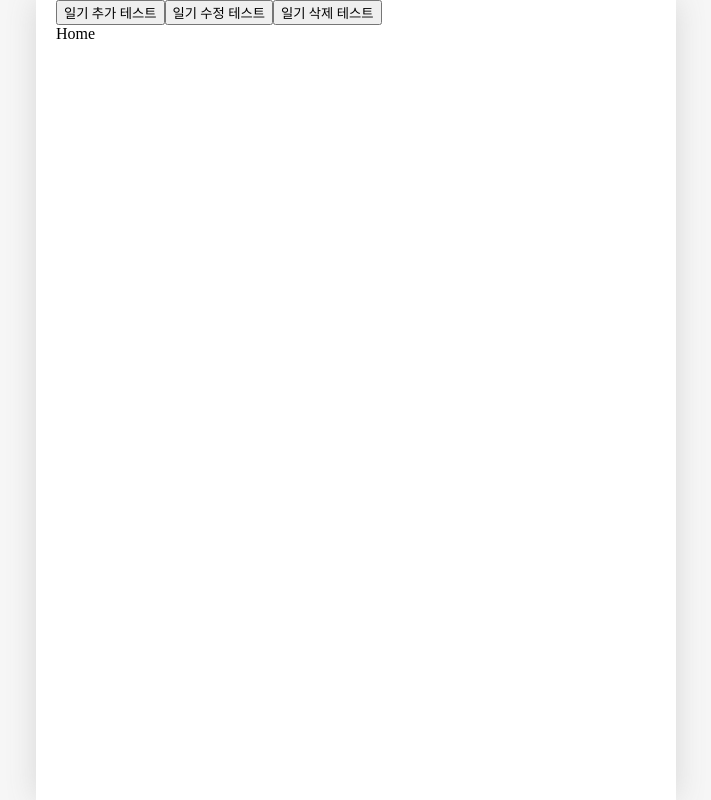
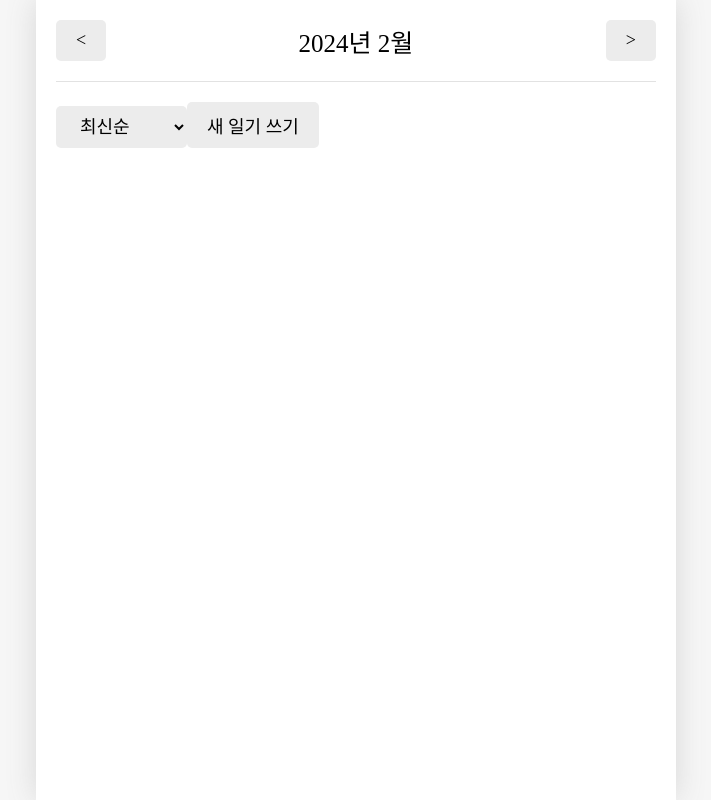
Before and after one commit to compig/react_diary, a React (Vite) app: page / in a window 1280 px wide. Shown: the whole page, without its empty margins (284-995 px from the left). Built offline with nearby package versions, Linux system fonts and the light colour scheme; a web font is replaced by a local one.

Commit message:
feat: header, diaryList, diaryDispatchContext

```diff
--- a/src/App.jsx
+++ b/src/App.jsx
@@ -1,112 +1,97 @@
-import "./App.css"
-import { useReducer, useRef, createContext } from "react"
-import { Routes, Route, data } from "react-router-dom"
-import Home from "./pages/Home"
-import New from "./pages/New"
-import Diary from "./pages/Diary"
-import Edit from "./pages/Edit"
-import Notfound from "./pages/Notfound"
+import './App.css'
+import { useReducer, useRef, createContext } from 'react'
+import { Routes, Route, data } from 'react-router-dom'
+import Home from './pages/Home'
+import New from './pages/New'
+import Diary from './pages/Diary'
+import Edit from './pages/Edit'
+import Notfound from './pages/Notfound'
 
 const mockData = [
   {
     id: 1,
     createdDate: new Date().getTime(),
     emotionId: 1,
-    content: "1번 일기",
+    content: '1번 일기',
   },
   {
     id: 2,
     createdDate: new Date().getTime(),
     emotionId: 2,
-    content: "2번 일기",
+    content: '2번 일기',
   },
-];
+]
 
 function reducer(state, action) {
   switch (action.type) {
-    case "CREATE":
-      return [action.data, ...state];
-    case "UPDATE":
+    case 'CREATE':
+      return [action.data, ...state]
+    case 'UPDATE':
       return state.map((item) =>
         String(item.id) === String(action.data.id) ? action.data : item
-      );
-    case "DELETE":
-      return state.filter((item) => String(item.id) !== String(action.id));
+      )
+    case 'DELETE':
+      return state.filter((item) => String(item.id) !== String(action.id))
     default:
       return state
   }
 }
 
-const DiaryStateContext = createContext();
+const DiaryStateContext = createContext()
 const DiaryDispatchContext = createContext()
 
 function App() {
-  const [data, dispatch] = useReducer(reducer, mockData);
-  const idRef = useRef(3);
+  const [data, dispatch] = useReducer(reducer, mockData)
+  const idRef = useRef(3)
   const onCreate = (createdDate, emotionId, content) => {
     dispatch({
-      type: "CREATE",
+      type: 'CREATE',
       data: {
         id: idRef.current++,
         createdDate,
         emotionId,
         content,
       },
-    });
-  };
+    })
+  }
 
   const onUpdate = (id, createdDate, emotionId, content) =>
     dispatch({
-      type: "UPDATE",
+      type: 'UPDATE',
       data: {
         id,
         createdDate,
         emotionId,
         content,
       },
-    });
+    })
 
   const onDelete = (id) => {
     dispatch({
-      type: "DELETE",
+      type: 'DELETE',
       id,
     })
   }
 
   return (
     <>
-      <button
-        onClick={() => {
-          onCreate(new Date().getTime(), 1, "Hello")
-        }}
-      >
-        일기 추가 테스트
-      </button>
-      <button
-        onClick={() => {
-          onCreate(1, new Date().getTime(), 3, "수정된 일기")
-        }}
-      >
-        일기 수정 테스트
-      </button>
-      <button
-        onClick={() => {
-          onDelete(1)
-        }}
-      >
-        일기 삭제 테스트
-      </button>
       <DiaryStateContext.Provider value={data}>
-        <Routes>
-          <Route path="/" element={<Home />} />
-          <Route path="/new" element={<New />} />
-          <Route path="/diary/:id" element={<Diary />} />
-          <Route path="/edit/:id" element={<Edit />} />
-          <Route path="*" element={<Notfound />} />
-        </Routes>
+        <DiaryDispatchContext.Provider value={(
+          onCreate,
+          onUpdate,
+          onDelete
+        )}>
+          <Routes>
+            <Route path='/' element={<Home />} />
+            <Route path='/new' element={<New />} />
+            <Route path='/diary/:id' element={<Diary />} />
+            <Route path='/edit/:id' element={<Edit />} />
+            <Route path='*' element={<Notfound />} />
+          </Routes>
+        </DiaryDispatchContext.Provider>
       </DiaryStateContext.Provider>
     </>
-  );
+  )
 }
 
 export default App
--- /dev/null
+++ b/src/components/DiaryList.css
@@ -0,0 +1,13 @@
+.DiaryList .menu_bar {
+  margin: 20px 0px;
+}
+
+.DiaryList .menu_bar select {
+  background-color: rgb(236, 236, 236);
+  border: none;
+  border-radius: 5px;
+
+  padding: 10px 20px;
+  font-size: 18px;
+  cursor: pointer;
+}
--- /dev/null
+++ b/src/components/DiaryList.jsx
@@ -0,0 +1,19 @@
+import './DiaryList.css'
+import Button from './Button'
+
+const DiaryList = () => {
+  return (
+    <div className='DiaryList'>
+      <div className='menu_bar'>
+        <select>
+          <option value={'latest'}>최신순</option>
+          <option value={'oldest'}>오래된 순</option>
+        </select>
+        <Button text={'새 일기 쓰기'} />
+      </div>
+      <div className='list_wrapper'></div>
+    </div>
+  )
+}
+
+export default DiaryList
--- a/src/pages/Home.jsx
+++ b/src/pages/Home.jsx
@@ -1,5 +1,18 @@
+import Header from '../components/Header'
+import Button from '../components/Button'
+import DiaryList from '../components/DiaryList'
+
 const Home = () => {
-  return <div>Home</div>
-};
+  return (
+    <div>
+      <Header
+        title={'2024년 2월'}
+        leftChild={<Button text={'<'} />}
+        rightChild={<Button text={'>'} />}
+      />
+      <DiaryList />
+    </div>
+  )
+}
 
 export default Home
```
